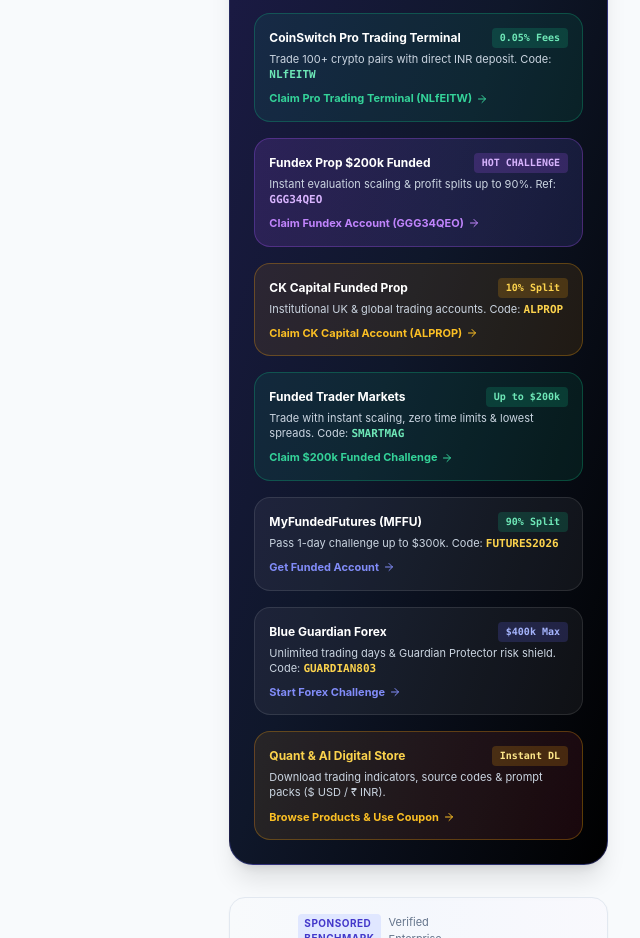
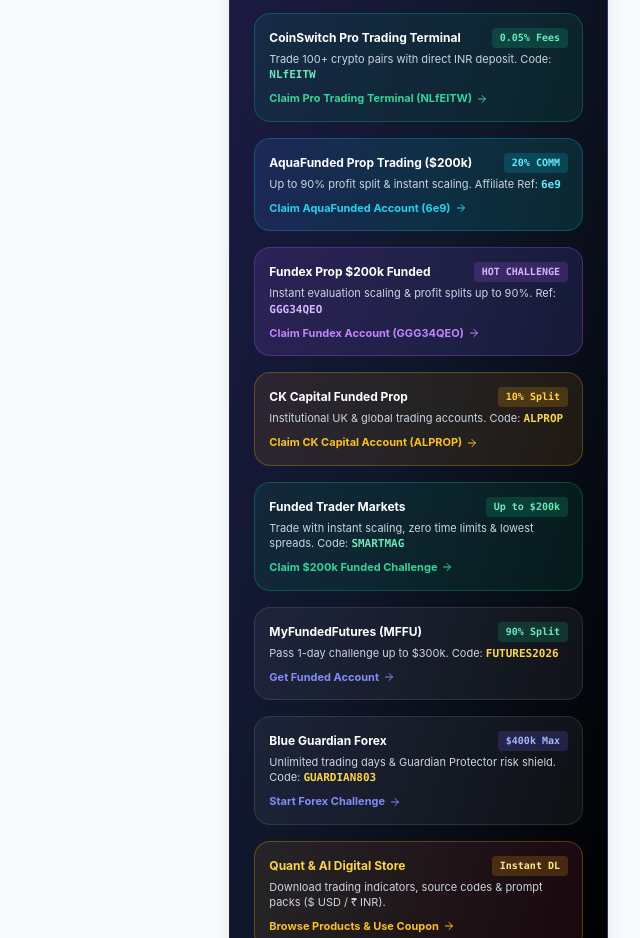
Before and after one commit to indiantrader803-bot/auto-ai-blog, a Next.js app: page /category/artificial-intelligence in a window 1280 px wide. Shown: the part 2240-3178 px from the top of the page, without its empty margins (640-1280 px from the left). Built offline with nearby package versions, Linux system fonts and the light colour scheme; no server answers; the database is empty.

Commit message:
feat: add AquaFunded prop firm affiliate program and conversion assets

```diff
--- a/src/app/admin/monetization/page.tsx
+++ b/src/app/admin/monetization/page.tsx
@@ -264,6 +264,18 @@
       status: "ACTIVE",
       badge: "VIP REWARDS",
       promoCode: "lUNNbKE",
+    },
+    {
+      id: "aff_aquafunded",
+      keyword: "AquaFunded / Prop Trading Evaluation",
+      product: "AquaFunded $10k-$200k Funded Challenge (Code: 6e9)",
+      url: "https://www.aquafunded.com/?afmc=6e9",
+      cpa: "Up to 20% Commission Per Funded Account",
+      clicks: 0,
+      earnings: "$0.00 (Real DB)",
+      status: "ACTIVE",
+      badge: "20% COMM",
+      promoCode: "6e9",
     },
     {
       id: "aff_fundex_prop",
--- a/src/components/blog/SocialSidebar.tsx
+++ b/src/components/blog/SocialSidebar.tsx
@@ -306,6 +306,27 @@
           </div>
         </a>
 
+        {/* Offer: AquaFunded */}
+        <a
+          href="https://www.aquafunded.com/?afmc=6e9"
+          onClick={() => trackAffiliateClick("AquaFunded Prop Firm", "https://www.aquafunded.com/?afmc=6e9")}
+          target="_blank"
+          rel="noopener noreferrer nofollow"
+          className="group block p-3.5 rounded-2xl bg-gradient-to-r from-blue-500/15 via-cyan-500/15 to-teal-500/15 hover:from-blue-500/25 hover:to-teal-500/25 border border-cyan-500/30 hover:border-cyan-400 transition-all overflow-hidden"
+        >
+          <div className="flex items-center justify-between text-xs font-bold text-white mb-1">
+            <span className="group-hover:text-cyan-300 transition-colors">AquaFunded Prop Trading ($200k)</span>
+            <span className="text-[10px] px-2 py-0.5 rounded bg-cyan-500/20 text-cyan-300 font-mono font-bold">20% COMM</span>
+          </div>
+          <p className="text-[11px] text-slate-300 leading-snug mb-2">
+            Up to 90% profit split &amp; instant scaling. Affiliate Ref: <strong className="text-cyan-300 font-mono">6e9</strong>
+          </p>
+          <div className="flex items-center gap-1 text-[11px] text-cyan-400 group-hover:text-white font-bold">
+            <span>Claim AquaFunded Account (6e9)</span>
+            <ArrowRight className="w-3 h-3 group-hover:translate-x-1 transition-transform" />
+          </div>
+        </a>
+
         {/* Offer: Fundex Prop */}
         <a
           href="https://prop.fundex.gg/rc/GGG34QEO"
--- a/src/components/growth/FloatingDealStickyBar.tsx
+++ b/src/components/growth/FloatingDealStickyBar.tsx
@@ -32,12 +32,24 @@
   }, [isDismissed]);
 
   // Determine most relevant high-converting offer
+  const isAqua = articleTitle?.toLowerCase().includes("aqua") || articleTitle?.toLowerCase().includes("eval") || categorySlug?.includes("forex");
   const isPropTrading = categorySlug?.includes("market") || categorySlug?.includes("finance") || categorySlug?.includes("forex") || articleTitle?.toLowerCase().includes("trading") || articleTitle?.toLowerCase().includes("nifty") || articleTitle?.toLowerCase().includes("stock");
 
-  const deal = isPropTrading
+  const deal = isAqua
+    ? {
+        badge: "AQUAFUNDED 20% REBATE",
+        title: "AquaFunded: Trade Up to $200,000 Capital",
+        subtitle: "Pass evaluation, get funded & keep up to 90% profit split.",
+        promoCode: "6e9",
+        buttonText: "Claim AquaFunded ($200k)",
+        url: "https://www.aquafunded.com/?afmc=6e9",
+        platform: "AquaFunded",
+        colorScheme: "from-cyan-600 via-teal-600 to-blue-700",
+      }
+    : isPropTrading
     ? {
         badge: "EXCLUSIVE PROP CHALLENGE",
-        title: "Fundex & FTM: Trade Up to $200,000 Capital",
+        title: "Fundex & AquaFunded: Scale Up to $200k",
         subtitle: "Instant scaling, lowest spreads & up to 90% profit payouts.",
         promoCode: "GGG34QEO",
         buttonText: "Claim Funded Account",
--- a/src/lib/pipeline/agents/affiliateTrackerAgent.ts
+++ b/src/lib/pipeline/agents/affiliateTrackerAgent.ts
@@ -70,6 +70,25 @@
     totalEarningsINR: 0,
     payoutStatus: "AVAILABLE",
     badge: "10% COMM",
+  },
+  {
+    id: "aff_aquafunded",
+    platform: "AquaFunded",
+    name: "AquaFunded Prop Trading Evaluation ($10k-$200k)",
+    category: "Prop Trading",
+    targetUrl: "https://www.aquafunded.com/?afmc=6e9",
+    promoCode: "6e9",
+    payoutModel: "Up to 20% Commission on Every Funded Account",
+    baseCpa: 80.0,
+    clicks: 0,
+    uniqueClicks: 0,
+    purchases: 0,
+    conversionRate: 0,
+    epc: 0,
+    totalEarningsUSD: 0,
+    totalEarningsINR: 0,
+    payoutStatus: "AVAILABLE",
+    badge: "20% COMM",
   },
   {
     id: "aff_fundex_prop",
--- a/src/lib/pipeline/agents/trafficBoosterAgent.ts
+++ b/src/lib/pipeline/agents/trafficBoosterAgent.ts
@@ -145,6 +145,7 @@
     { name: "Delta Exchange Crypto Derivatives", url: "https://www.delta.exchange/?code=YXQSZA", payout: 95.0, slugMatch: ["crypto", "bitcoin", "options", "derivatives", "eth", "trading", "finance"] },
     { name: "CoinSwitch Pro Trading Terminal", url: "https://coinswitch.co/pro/signup?code=NLfEITW", payout: 60.0, slugMatch: ["coinswitch", "crypto", "bitcoin", "inr", "invest", "trading", "indian"] },
     { name: "CoinSwitch Pro VIP Rewards", url: "https://coinswitch.co/pro/signup?code=lUNNbKE", payout: 60.0, slugMatch: ["coinswitch", "crypto", "exchange", "terminal", "market"] },
+    { name: "AquaFunded Prop Firm Challenge (Code: 6e9)", url: "https://www.aquafunded.com/?afmc=6e9", payout: 80.0, slugMatch: ["aqua", "aquafunded", "prop", "funded", "forex", "trading", "scaling", "challenge", "capital"] },
     { name: "Fundex Prop Trading Challenge", url: "https://prop.fundex.gg/rc/GGG34QEO", payout: 85.0, slugMatch: ["fundex", "prop", "funded", "trading", "scaling", "forex", "challenge", "futures", "capital", "nifty"] },
     { name: "CK Capital Funded Prop Firm", url: "https://app.ckcapital.co.uk/signup/ALPROP/", payout: 80.0, slugMatch: ["capital", "ck", "prop", "forex", "trading", "scaling", "risk"] },
     { name: "Funded Trader Markets", url: "https://fundedtradermarkets.com/ref/arnab?campaign=smartmag-blog", payout: 75.0, slugMatch: ["funded", "trader", "markets", "forex", "trading", "prop", "nifty", "future"] },
```
Also changed, not shown: src/lib/pipeline/seoAffiliateEngine.ts (+15 -0 lines).
